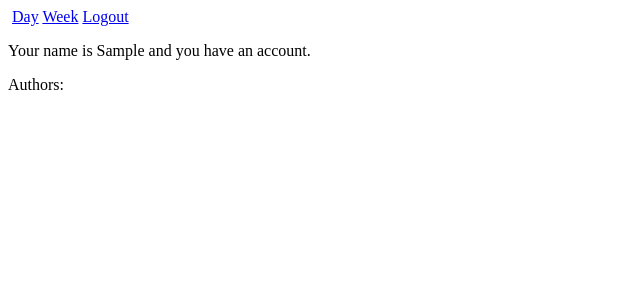
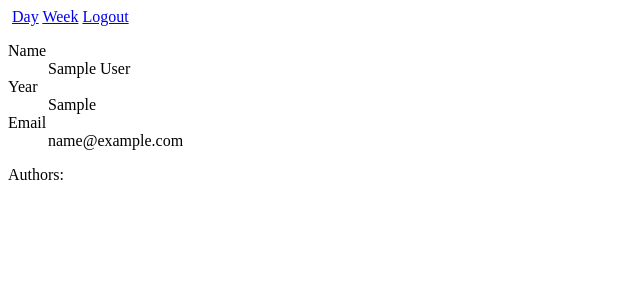
Before and after one commit to Dillonb/codefest2016, a Django app: page /accounts/profile/ in a window 1280 px wide. Shown: the top 300 px of the page, without its empty margins (0-640 px from the left). Run offline with Django 3.2, Linux system fonts and the light colour scheme; a user stored in the database is signed in; tables that the repository leaves empty hold one stand-in row (values such as "Sample post"); style sheets or scripts are compiled from the project's sources; some libraries are stand-ins or nearby versions.

Commit message:
ACCOUNT PAGE WORKING!!!!

```diff
--- a/eventsapp/templates/eventsapp/profile.html
+++ b/eventsapp/templates/eventsapp/profile.html
@@ -2,6 +2,10 @@
 
 {% block body %}
 
-<p>Your name is {{ user.first_name }} and you have an account.
+<dl>
+<dt>Name</dt><dd>{{ user.full_name }}</dt>
+<dt>Year</dt><dd>{{ user.department }}</dt>
+<dt>Email</dt><dd>{{ user.uvm_email }}</dt>
+</dl>
 
 {% endblock %}
```
